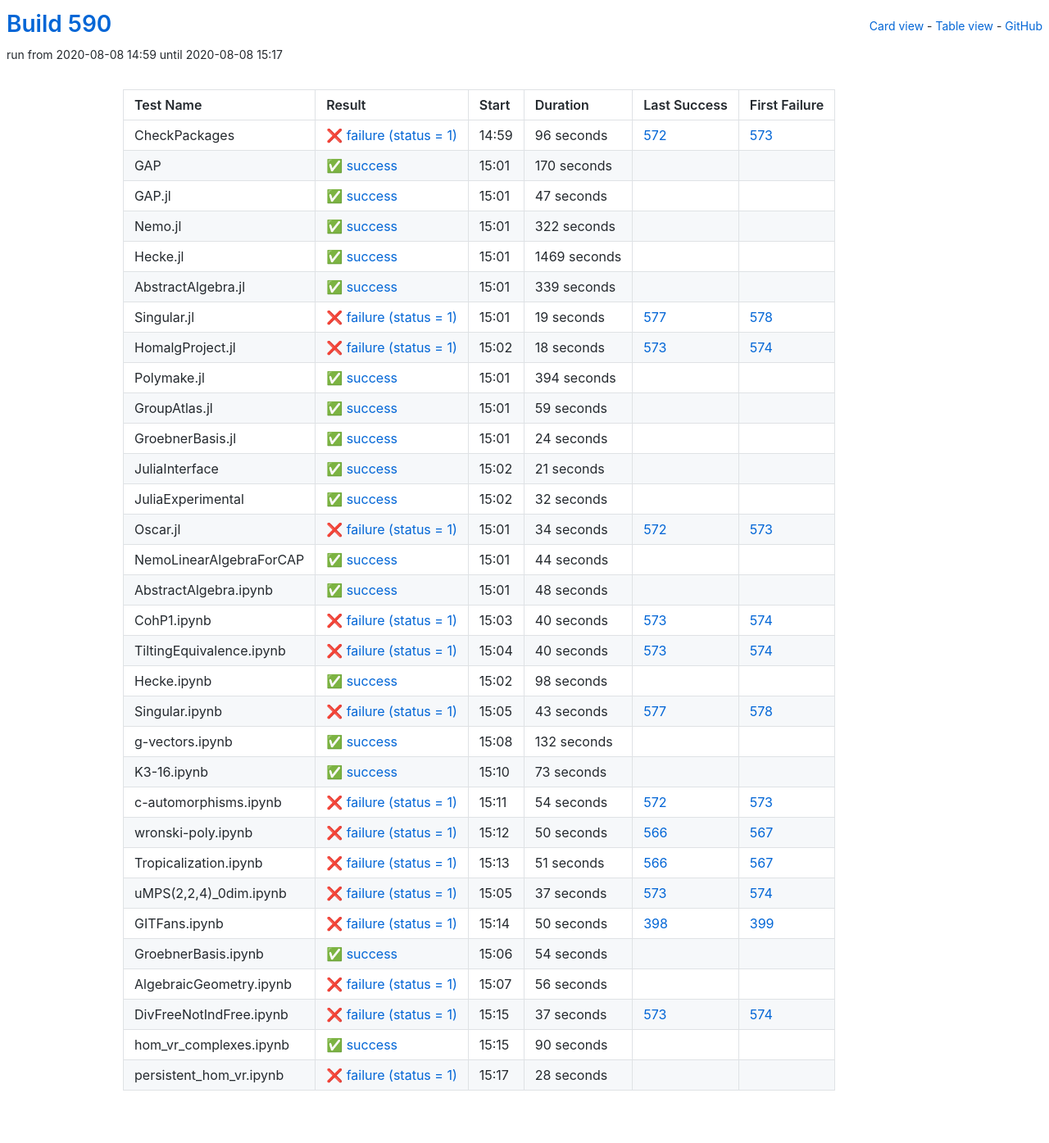
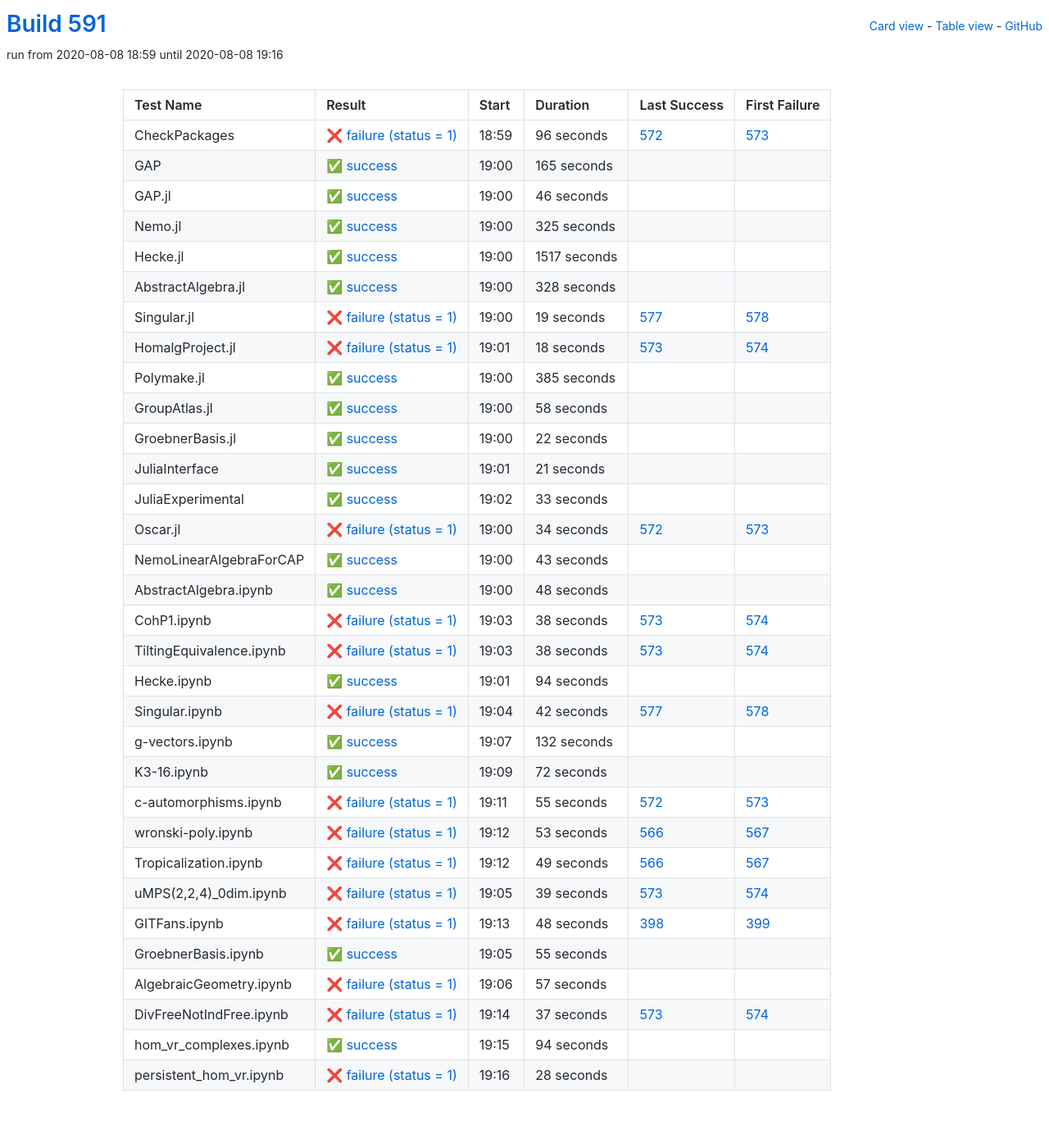
Before and after one commit to oscar-system/oscar-ci-status-stable, a Jekyll site: the page built from table.html, in a window 1280 px wide. Shown: the whole page at 82% size. Built offline with Jekyll 4.4.1, drawn with Linux system fonts in a browser that asks for light colours.

Commit message:
Build #591

```diff
--- a/_data/ci.yml
+++ b/_data/ci.yml
@@ -1,6 +1,6 @@
 ---
-build: 590
-build_url: https://oscarci.mathematik.uni-kl.de/job/oscar-stable/590/
+build: 591
+build_url: https://oscarci.mathematik.uni-kl.de/job/oscar-stable/591/
 job: oscar-stable
 organization: oscar-system
 repo: oscar-ci-status-stable
@@ -8,8 +8,8 @@ repourl: https://github.com/oscar-system/oscar-ci-status-stable
 tests:
 - name: CheckPackages
   id: checkpackages
-  log: https://oscarci.mathematik.uni-kl.de/job/oscar-stable/590/artifact/logs/build-590/CheckPackages.log
-  start: 2020-08-08 14:59
+  log: https://oscarci.mathematik.uni-kl.de/job/oscar-stable/591/artifact/logs/build-591/CheckPackages.log
+  start: 2020-08-08 18:59
   success: false
   exitcode: 1
   status: failure
@@ -20,68 +20,68 @@ tests:
   first_failure_url: https://oscarci.mathematik.uni-kl.de/job/oscar-stable/573/
 - name: GAP
   id: gap
-  log: https://oscarci.mathematik.uni-kl.de/job/oscar-stable/590/artifact/logs/build-590/GAP.log
-  start: 2020-08-08 15:01
+  log: https://oscarci.mathematik.uni-kl.de/job/oscar-stable/591/artifact/logs/build-591/GAP.log
+  start: 2020-08-08 19:00
   success: true
   exitcode: 0
   status: success
-  duration: 170
+  duration: 165
   last_success: false
   last_success_url:
   first_failure: false
   first_failure_url:
 - name: GAP.jl
   id: gap-jl
-  log: https://oscarci.mathematik.uni-kl.de/job/oscar-stable/590/artifact/logs/build-590/GAP.jl.log
-  start: 2020-08-08 15:01
+  log: https://oscarci.mathematik.uni-kl.de/job/oscar-stable/591/artifact/logs/build-591/GAP.jl.log
+  start: 2020-08-08 19:00
   success: true
   exitcode: 0
   status: success
-  duration: 47
+  duration: 46
   last_success: false
   last_success_url:
   first_failure: false
   first_failure_url:
 - name: Nemo.jl
   id: nemo-jl
-  log: https://oscarci.mathematik.uni-kl.de/job/oscar-stable/590/artifact/logs/build-590/Nemo.jl.log
-  start: 2020-08-08 15:01
+  log: https://oscarci.mathematik.uni-kl.de/job/oscar-stable/591/artifact/logs/build-591/Nemo.jl.log
+  start: 2020-08-08 19:00
   success: true
   exitcode: 0
   status: success
-  duration: 322
+  duration: 325
   last_success: false
   last_success_url:
   first_failure: false
   first_failure_url:
 - name: Hecke.jl
   id: hecke-jl
-  log: https://oscarci.mathematik.uni-kl.de/job/oscar-stable/590/artifact/logs/build-590/Hecke.jl.log
-  start: 2020-08-08 15:01
+  log: https://oscarci.mathematik.uni-kl.de/job/oscar-stable/591/artifact/logs/build-591/Hecke.jl.log
+  start: 2020-08-08 19:00
   success: true
   exitcode: 0
   status: success
-  duration: 1469
+  duration: 1517
   last_success: false
   last_success_url:
   first_failure: false
   first_failure_url:
 - name: AbstractAlgebra.jl
   id: abstractalgebra-jl
-  log: https://oscarci.mathematik.uni-kl.de/job/oscar-stable/590/artifact/logs/build-590/AbstractAlgebra.jl.log
-  start: 2020-08-08 15:01
+  log: https://oscarci.mathematik.uni-kl.de/job/oscar-stable/591/artifact/logs/build-591/AbstractAlgebra.jl.log
+  start: 2020-08-08 19:00
   success: true
   exitcode: 0
   status: success
-  duration: 339
+  duration: 328
   last_success: false
   last_success_url:
   first_failure: false
   first_failure_url:
 - name: Singular.jl
   id: singular-jl
-  log: https://oscarci.mathematik.uni-kl.de/job/oscar-stable/590/artifact/logs/build-590/Singular.jl.log
-  start: 2020-08-08 15:01
+  log: https://oscarci.mathematik.uni-kl.de/job/oscar-stable/591/artifact/logs/build-591/Singular.jl.log
+  start: 2020-08-08 19:00
   success: false
   exitcode: 1
   status: failure
@@ -92,8 +92,8 @@ tests:
   first_failure_url: https://oscarci.mathematik.uni-kl.de/job/oscar-stable/578/
 - name: HomalgProject.jl
   id: homalgproject-jl
-  log: https://oscarci.mathematik.uni-kl.de/job/oscar-stable/590/artifact/logs/build-590/HomalgProject.jl.log
-  start: 2020-08-08 15:02
+  log: https://oscarci.mathematik.uni-kl.de/job/oscar-stable/591/artifact/logs/build-591/HomalgProject.jl.log
+  start: 2020-08-08 19:01
   success: false
   exitcode: 1
   status: failure
@@ -104,44 +104,44 @@ tests:
   first_failure_url: https://oscarci.mathematik.uni-kl.de/job/oscar-stable/574/
 - name: Polymake.jl
   id: polymake-jl
-  log: https://oscarci.mathematik.uni-kl.de/job/oscar-stable/590/artifact/logs/build-590/Polymake.jl.log
-  start: 2020-08-08 15:01
+  log: https://oscarci.mathematik.uni-kl.de/job/oscar-stable/591/artifact/logs/build-591/Polymake.jl.log
+  start: 2020-08-08 19:00
   success: true
   exitcode: 0
   status: success
-  duration: 394
+  duration: 385
   last_success: false
   last_success_url:
   first_failure: false
   first_failure_url:
 - name: GroupAtlas.jl
   id: groupatlas-jl
-  log: https://oscarci.mathematik.uni-kl.de/job/oscar-stable/590/artifact/logs/build-590/GroupAtlas.jl.log
-  start: 2020-08-08 15:01
+  log: https://oscarci.mathematik.uni-kl.de/job/oscar-stable/591/artifact/logs/build-591/GroupAtlas.jl.log
+  start: 2020-08-08 19:00
   success: true
   exitcode: 0
   status: success
-  duration: 59
+  duration: 58
   last_success: false
   last_success_url:
   first_failure: false
   first_failure_url:
 - name: GroebnerBasis.jl
   id: groebnerbasis-jl
-  log: https://oscarci.mathematik.uni-kl.de/job/oscar-stable/590/artifact/logs/build-590/GroebnerBasis.jl.log
-  start: 2020-08-08 15:01
+  log: https://oscarci.mathematik.uni-kl.de/job/oscar-stable/591/artifact/logs/build-591/GroebnerBasis.jl.log
+  start: 2020-08-08 19:00
   success: true
   exitcode: 0
   status: success
-  duration: 24
+  duration: 22
   last_success: false
   last_success_url:
   first_failure: false
   first_failure_url:
 - name: JuliaInterface
   id: juliainterface
-  log: https://oscarci.mathematik.uni-kl.de/job/oscar-stable/590/artifact/logs/build-590/JuliaInterface.log
-  start: 2020-08-08 15:02
+  log: https://oscarci.mathematik.uni-kl.de/job/oscar-stable/591/artifact/logs/build-591/JuliaInterface.log
+  start: 2020-08-08 19:01
   success: true
   exitcode: 0
   status: success
@@ -152,20 +152,20 @@ tests:
   first_failure_url:
 - name: JuliaExperimental
   id: juliaexperimental
-  log: https://oscarci.mathematik.uni-kl.de/job/oscar-stable/590/artifact/logs/build-590/JuliaExperimental.log
-  start: 2020-08-08 15:02
+  log: https://oscarci.mathematik.uni-kl.de/job/oscar-stable/591/artifact/logs/build-591/JuliaExperimental.log
+  start: 2020-08-08 19:02
   success: true
   exitcode: 0
   status: success
-  duration: 32
+  duration: 33
   last_success: false
   last_success_url:
   first_failure: false
   first_failure_url:
 - name: Oscar.jl
   id: oscar-jl
-  log: https://oscarci.mathematik.uni-kl.de/job/oscar-stable/590/artifact/logs/build-590/Oscar.jl.log
-  start: 2020-08-08 15:01
+  log: https://oscarci.mathematik.uni-kl.de/job/oscar-stable/591/artifact/logs/build-591/Oscar.jl.log
+  start: 2020-08-08 19:00
   success: false
   exitcode: 1
   status: failure
@@ -176,20 +176,20 @@ tests:
   first_failure_url: https://oscarci.mathematik.uni-kl.de/job/oscar-stable/573/
 - name: NemoLinearAlgebraForCAP
   id: nemolinearalgebraforcap
-  log: https://oscarci.mathematik.uni-kl.de/job/oscar-stable/590/artifact/logs/build-590/NemoLinearAlgebraForCAP.log
-  start: 2020-08-08 15:01
+  log: https://oscarci.mathematik.uni-kl.de/job/oscar-stable/591/artifact/logs/build-591/NemoLinearAlgebraForCAP.log
+  start: 2020-08-08 19:00
   success: true
   exitcode: 0
   status: success
-  duration: 44
+  duration: 43
   last_success: false
   last_success_url:
   first_failure: false
   first_failure_url:
 - name: AbstractAlgebra.ipynb
   id: abstractalgebra-ipynb
-  log: https://oscarci.mathematik.uni-kl.de/job/oscar-stable/590/artifact/logs/build-590/AbstractAlgebra.ipynb.log
-  start: 2020-08-08 15:01
+  log: https://oscarci.mathematik.uni-kl.de/job/oscar-stable/591/artifact/logs/build-591/AbstractAlgebra.ipynb.log
+  start: 2020-08-08 19:00
   success: true
   exitcode: 0
   status: success
@@ -200,56 +200,56 @@ tests:
   first_failure_url:
 - name: CohP1.ipynb
   id: cohp1-ipynb
-  log: https://oscarci.mathematik.uni-kl.de/job/oscar-stable/590/artifact/logs/build-590/CohP1.ipynb.log
-  start: 2020-08-08 15:03
+  log: https://oscarci.mathematik.uni-kl.de/job/oscar-stable/591/artifact/logs/build-591/CohP1.ipynb.log
+  start: 2020-08-08 19:03
   success: false
   exitcode: 1
   status: failure
-  duration: 40
+  duration: 38
   last_success: 573
   last_success_url: https://oscarci.mathematik.uni-kl.de/job/oscar-stable/573/
   first_failure: 574
   first_failure_url: https://oscarci.mathematik.uni-kl.de/job/oscar-stable/574/
 - name: TiltingEquivalence.ipynb
   id: tiltingequivalence-ipynb
-  log: https://oscarci.mathematik.uni-kl.de/job/oscar-stable/590/artifact/logs/build-590/TiltingEquivalence.ipynb.log
-  start: 2020-08-08 15:04
+  log: https://oscarci.mathematik.uni-kl.de/job/oscar-stable/591/artifact/logs/build-591/TiltingEquivalence.ipynb.log
+  start: 2020-08-08 19:03
   success: false
   exitcode: 1
   status: failure
-  duration: 40
+  duration: 38
   last_success: 573
   last_success_url: https://oscarci.mathematik.uni-kl.de/job/oscar-stable/573/
   first_failure: 574
   first_failure_url: https://oscarci.mathematik.uni-kl.de/job/oscar-stable/574/
 - name: Hecke.ipynb
   id: hecke-ipynb
-  log: https://oscarci.mathematik.uni-kl.de/job/oscar-stable/590/artifact/logs/build-590/Hecke.ipynb.log
-  start: 2020-08-08 15:02
+  log: https://oscarci.mathematik.uni-kl.de/job/oscar-stable/591/artifact/logs/build-591/Hecke.ipynb.log
+  start: 2020-08-08 19:01
   success: true
   exitcode: 0
   status: success
-  duration: 98
+  duration: 94
   last_success: false
   last_success_url:
   first_failure: false
   first_failure_url:
 - name: Singular.ipynb
   id: singular-ipynb
-  log: https://oscarci.mathematik.uni-kl.de/job/oscar-stable/590/artifact/logs/build-590/Singular.ipynb.log
-  start: 2020-08-08 15:05
+  log: https://oscarci.mathematik.uni-kl.de/job/oscar-stable/591/artifact/logs/build-591/Singular.ipynb.log
+  start: 2020-08-08 19:04
   success: false
   exitcode: 1
   status: failure
-  duration: 43
+  duration: 42
   last_success: 577
   last_success_url: https://oscarci.mathematik.uni-kl.de/job/oscar-stable/577/
   first_failure: 578
   first_failure_url: https://oscarci.mathematik.uni-kl.de/job/oscar-stable/578/
 - name: g-vectors.ipynb
   id: g-vectors-ipynb
-  log: https://oscarci.mathematik.uni-kl.de/job/oscar-stable/590/artifact/logs/build-590/g-vectors.ipynb.log
-  start: 2020-08-08 15:08
+  log: https://oscarci.mathematik.uni-kl.de/job/oscar-stable/591/artifact/logs/build-591/g-vectors.ipynb.log
+  start: 2020-08-08 19:07
   success: true
   exitcode: 0
   status: success
@@ -260,104 +260,104 @@ tests:
   first_failure_url:
 - name: K3-16.ipynb
   id: k3-16-ipynb
-  log: https://oscarci.mathematik.uni-kl.de/job/oscar-stable/590/artifact/logs/build-590/K3-16.ipynb.log
-  start: 2020-08-08 15:10
+  log: https://oscarci.mathematik.uni-kl.de/job/oscar-stable/591/artifact/logs/build-591/K3-16.ipynb.log
+  start: 2020-08-08 19:09
   success: true
   exitcode: 0
   status: success
-  duration: 73
+  duration: 72
   last_success: false
   last_success_url:
   first_failure: false
   first_failure_url:
 - name: c-automorphisms.ipynb
   id: c-automorphisms-ipynb
-  log: https://oscarci.mathematik.uni-kl.de/job/oscar-stable/590/artifact/logs/build-590/c-automorphisms.ipynb.log
-  start: 2020-08-08 15:11
+  log: https://oscarci.mathematik.uni-kl.de/job/oscar-stable/591/artifact/logs/build-591/c-automorphisms.ipynb.log
+  start: 2020-08-08 19:11
   success: false
   exitcode: 1
   status: failure
-  duration: 54
+  duration: 55
   last_success: 572
   last_success_url: https://oscarci.mathematik.uni-kl.de/job/oscar-stable/572/
   first_failure: 573
   first_failure_url: https://oscarci.mathematik.uni-kl.de/job/oscar-stable/573/
 - name: wronski-poly.ipynb
   id: wronski-poly-ipynb
-  log: https://oscarci.mathematik.uni-kl.de/job/oscar-stable/590/artifact/logs/build-590/wronski-poly.ipynb.log
-  start: 2020-08-08 15:12
+  log: https://oscarci.mathematik.uni-kl.de/job/oscar-stable/591/artifact/logs/build-591/wronski-poly.ipynb.log
+  start: 2020-08-08 19:12
   success: false
   exitcode: 1
   status: failure
-  duration: 50
+  duration: 53
   last_success: 566
   last_success_url: https://oscarci.mathematik.uni-kl.de/job/oscar-stable/566/
   first_failure: 567
   first_failure_url: https://oscarci.mathematik.uni-kl.de/job/oscar-stable/567/
 - name: Tropicalization.ipynb
   id: tropicalization-ipynb
-  log: https://oscarci.mathematik.uni-kl.de/job/oscar-stable/590/artifact/logs/build-590/Tropicalization.ipynb.log
-  start: 2020-08-08 15:13
+  log: https://oscarci.mathematik.uni-kl.de/job/oscar-stable/591/artifact/logs/build-591/Tropicalization.ipynb.log
+  start: 2020-08-08 19:12
   success: false
   exitcode: 1
   status: failure
-  duration: 51
+  duration: 49
   last_success: 566
   last_success_url: https://oscarci.mathematik.uni-kl.de/job/oscar-stable/566/
   first_failure: 567
   first_failure_url: https://oscarci.mathematik.uni-kl.de/job/oscar-stable/567/
 - name: uMPS(2,2,4)_0dim.ipynb
   id: umps-2-2-4-0dim-ipynb
-  log: https://oscarci.mathematik.uni-kl.de/job/oscar-stable/590/artifact/logs/build-590/uMPS-2-2-4-_0dim.ipynb.log
-  start: 2020-08-08 15:05
+  log: https://oscarci.mathematik.uni-kl.de/job/oscar-stable/591/artifact/logs/build-591/uMPS-2-2-4-_0dim.ipynb.log
+  start: 2020-08-08 19:05
   success: false
   exitcode: 1
   status: failure
-  duration: 37
+  duration: 39
   last_success: 573
   last_success_url: https://oscarci.mathematik.uni-kl.de/job/oscar-stable/573/
   first_failure: 574
   first_failure_url: https://oscarci.mathematik.uni-kl.de/job/oscar-stable/574/
 - name: GITFans.ipynb
   id: gitfans-ipynb
-  log: https://oscarci.mathematik.uni-kl.de/job/oscar-stable/590/artifact/logs/build-590/GITFans.ipynb.log
-  start: 2020-08-08 15:14
+  log: https://oscarci.mathematik.uni-kl.de/job/oscar-stable/591/artifact/logs/build-591/GITFans.ipynb.log
+  start: 2020-08-08 19:13
   success: false
   exitcode: 1
   status: failure
-  duration: 50
+  duration: 48
   last_success: 398
   last_success_url: https://oscarci.mathematik.uni-kl.de/job/oscar-stable/398/
   first_failure: 399
   first_failure_url: https://oscarci.mathematik.uni-kl.de/job/oscar-stable/399/
 - name: GroebnerBasis.ipynb
   id: groebnerbasis-ipynb
-  log: https://oscarci.mathematik.uni-kl.de/job/oscar-stable/590/artifact/logs/build-590/GroebnerBasis.ipynb.log
-  start: 2020-08-08 15:06
+  log: https://oscarci.mathematik.uni-kl.de/job/oscar-stable/591/artifact/logs/build-591/GroebnerBasis.ipynb.log
+  start: 2020-08-08 19:05
   success: true
   exitcode: 0
   status: success
-  duration: 54
+  duration: 55
   last_success: false
   last_success_url:
   first_failure: false
   first_failure_url:
 - name: AlgebraicGeometry.ipynb
   id: algebraicgeometry-ipynb
-  log: https://oscarci.mathematik.uni-kl.de/job/oscar-stable/590/artifact/logs/build-590/AlgebraicGeometry.ipynb.log
-  start: 2020-08-08 15:07
+  log: https://oscarci.mathematik.uni-kl.de/job/oscar-stable/591/artifact/logs/build-591/AlgebraicGeometry.ipynb.log
+  start: 2020-08-08 19:06
   success: false
   exitcode: 1
   status: failure
-  duration: 56
+  duration: 57
   last_success: false
   last_success_url:
   first_failure: false
   first_failure_url:
 - name: DivFreeNotIndFree.ipynb
   id: divfreenotindfree-ipynb
-  log: https://oscarci.mathematik.uni-kl.de/job/oscar-stable/590/artifact/logs/build-590/DivFreeNotIndFree.ipynb.log
-  start: 2020-08-08 15:15
+  log: https://oscarci.mathematik.uni-kl.de/job/oscar-stable/591/artifact/logs/build-591/DivFreeNotIndFree.ipynb.log
+  start: 2020-08-08 19:14
   success: false
   exitcode: 1
   status: failure
@@ -368,20 +368,20 @@ tests:
   first_failure_url: https://oscarci.mathematik.uni-kl.de/job/oscar-stable/574/
 - name: hom_vr_complexes.ipynb
   id: hom-vr-complexes-ipynb
-  log: https://oscarci.mathematik.uni-kl.de/job/oscar-stable/590/artifact/logs/build-590/hom_vr_complexes.ipynb.log
-  start: 2020-08-08 15:15
+  log: https://oscarci.mathematik.uni-kl.de/job/oscar-stable/591/artifact/logs/build-591/hom_vr_complexes.ipynb.log
+  start: 2020-08-08 19:15
   success: true
   exitcode: 0
   status: success
-  duration: 90
+  duration: 94
   last_success: false
   last_success_url:
   first_failure: false
   first_failure_url:
 - name: persistent_hom_vr.ipynb
   id: persistent-hom-vr-ipynb
-  log: https://oscarci.mathematik.uni-kl.de/job/oscar-stable/590/artifact/logs/build-590/persistent_hom_vr.ipynb.log
-  start: 2020-08-08 15:17
+  log: https://oscarci.mathematik.uni-kl.de/job/oscar-stable/591/artifact/logs/build-591/persistent_hom_vr.ipynb.log
+  start: 2020-08-08 19:16
   success: false
   exitcode: 1
   status: failure
```
Also changed, not shown: README.md.
